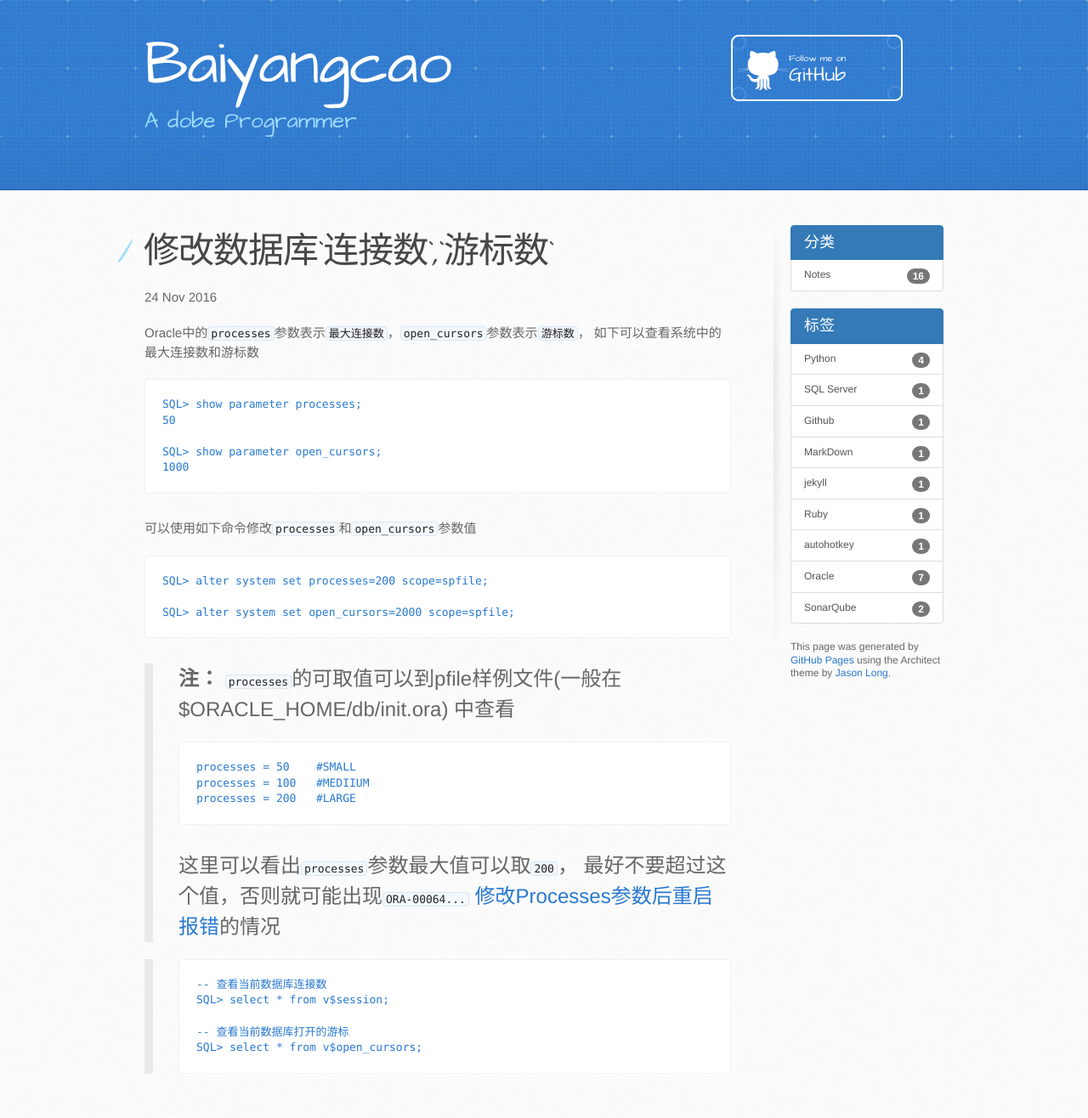
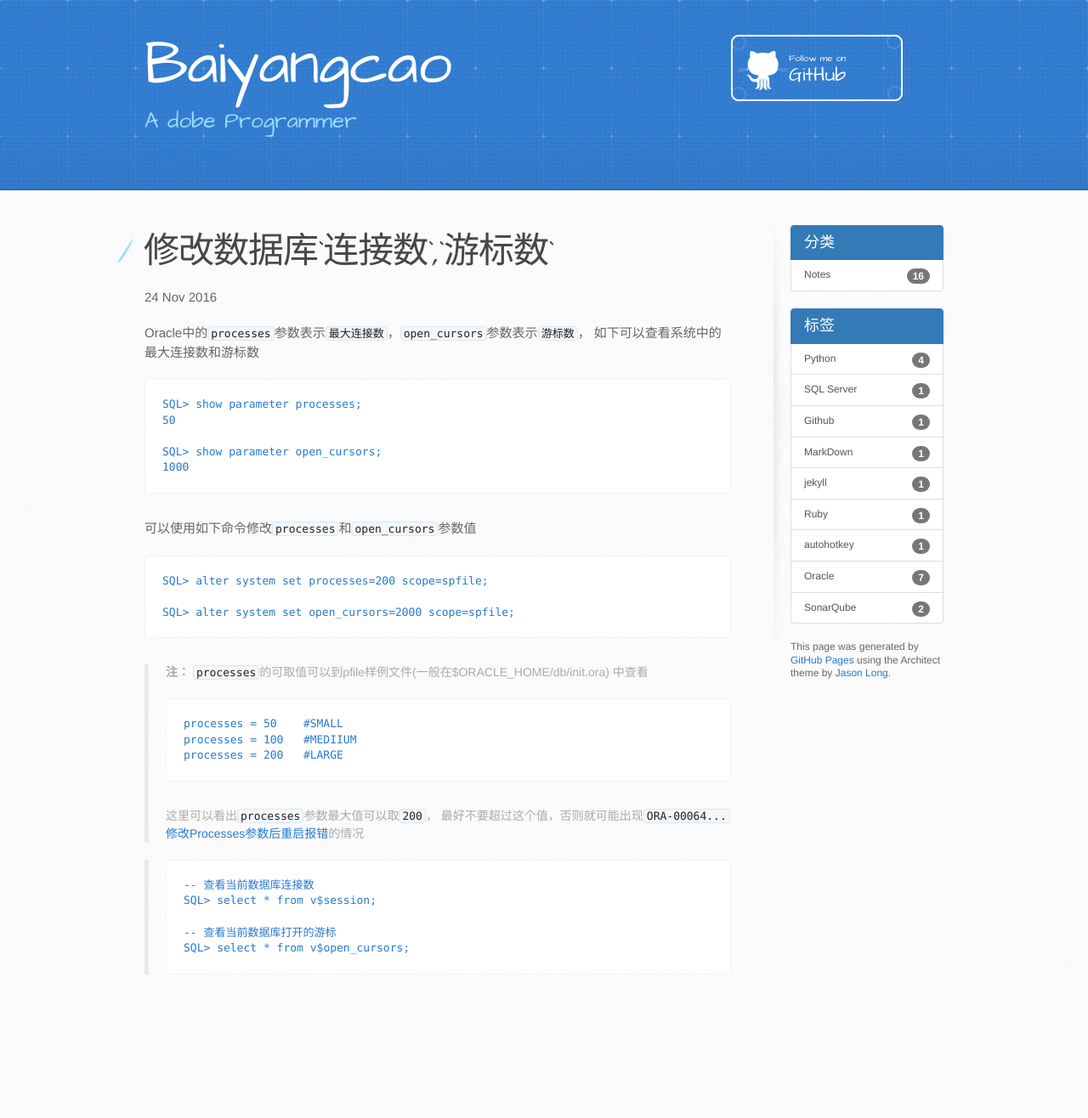
Before and after one commit to baiyangcao/baiyangcao.github.io, a Jekyll site: the page built from _posts/2016-11-24-modify-session.md, in a window 1280 px wide. Shown: the whole page at 85% size. Built offline with Jekyll 4.4.1, drawn with Linux system fonts in a browser that asks for light colours; nearby versions of some CDN libraries; library files that are not in the unit come from our copies; after the commit the page ends 1199 px from its top, so only the background shows below that.

Commit message:
调整引用块样式

```diff
--- a/stylesheets/stylesheet.css
+++ b/stylesheets/stylesheet.css
@@ -723,10 +723,11 @@ p a {
 }
 
 blockquote {
-  padding: 0 0 0 30px;
+  padding: 0 0 0 20px;
   margin-bottom: 20px;
-  font-size: 1.6em;
-  border-left: 10px solid #e9e9e9;
+  font-size: 14px;
+  border-left: 5px solid #e9e9e9;
+  color: #aaa;
 }
 
 ul {
```
